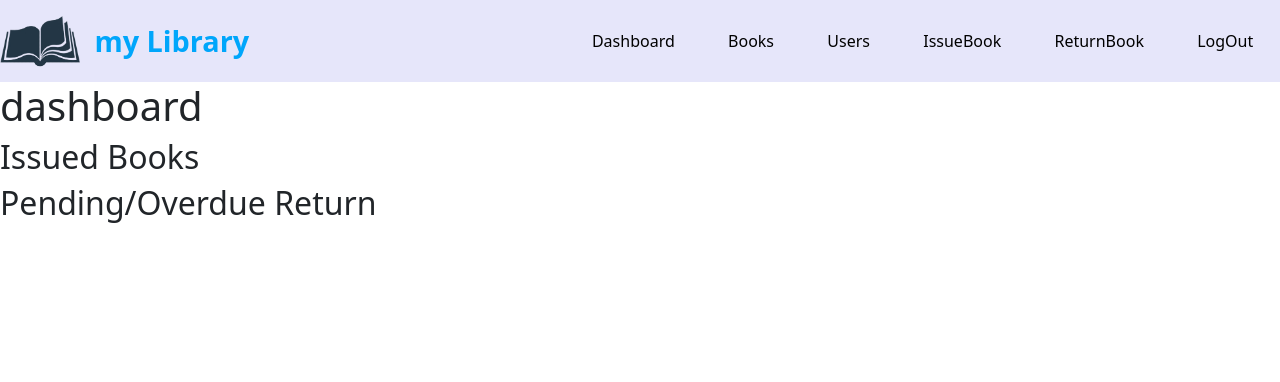
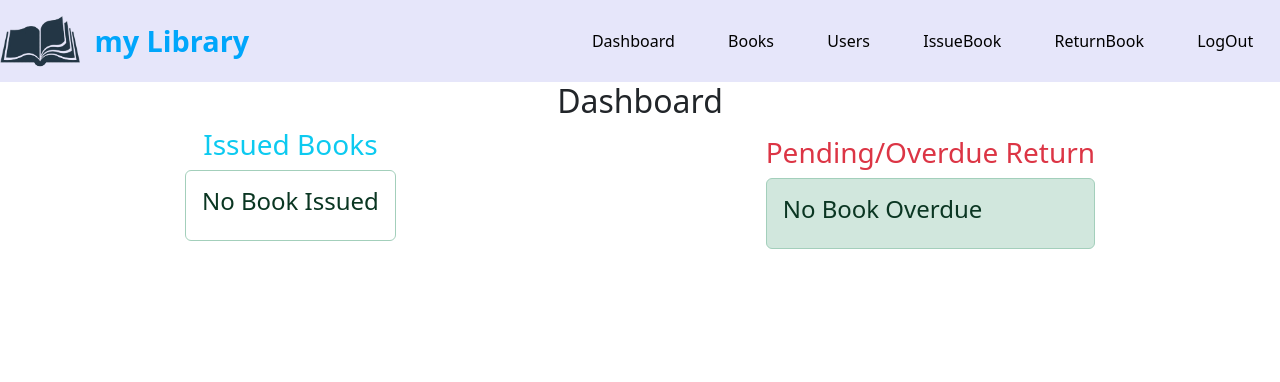
Before and after one commit to harishgupta41/myLibrary, a Flask app: template templates/dashboard.html in a window 1280 px wide. Shown: the top 382 px of the page. Run offline with Flask 3, Linux system fonts and the light colour scheme; the template is opened without the code that fills it, so the values that code supplies are empty.

Commit message:
changed dashboard styles

```diff
--- a/app.py
+++ b/app.py
@@ -13,8 +13,8 @@ app.config['SECRET_KEY'] = 'MinorProjectLibraryManagementSystem'
 try:
     db = mysql.connector.connect(
         host="localhost",
-        user="harry",
-        password="dl3san3581",
+        user="djgupta",
+        password="djgupta",
         database="library"
     )
     cursor = db.cursor()
--- a/templates/dashboard.html
+++ b/templates/dashboard.html
@@ -1,36 +1,45 @@
 {% extends "layout.html" %} {% block content %}
 <div class="dashboard">
-  <h1>dashboard</h1>
+  <h2 class="text-center">Dashboard</h2>
   <div class="body">
-    <div class="info">
-      {% if counts %}
-      <p>Total Books: {{ counts[1] }}</p>
-      <p>Total Users: {{ counts[0] }}</p>
-      {% endif %}
+    {% if counts %}
+    <div class="d-flex mx-4 text-success">
+      <p class="mx-4 fw-bold">Total Books: {{ counts[1] }}</p>
+      <p class="mx-4 fw-bold">Total Users: {{ counts[0] }}</p>
     </div>
-    <div class="books-data">
-      <div class="issued-books">
-        <h2>Issued Books</h2>
+    {% endif %}
+    <div class="d-flex justify-content-around">
+      <div class="issued-books mx-2" style="max-height: 70vh; overflow: scroll;">
+        <h3 class="text-center text-info position-sticky top-0 z-1 bg-white">Issued Books</h3>
         {% if books %} {% for book in books %}
-        <div class="book">
+        <div class="card border border-secondary p-3 m-1">
           <p>{{ book[4] }}</p>
           <p>{{ book[1] }}</p>
           <p>{{ book[6] }}</p>
         </div>
-        {% endfor %} {% endif %}
+        {% endfor %}
+        {% else %}
+          <div class="alert alert-success position-sticky top-0 z-1 bg-white">
+            <h4>No Book Issued</h4>
+          </div>
+        {% endif %}
       </div>
-      <div class="overdue-books">
-        <h2>Pending/Overdue Return</h2>
-        {% if books %} {% for book in books %} {% if book[3] <=
-        today %}
+      <div class="overdue-books m-2">
+        <h3 class="text-center text-danger">Pending/Overdue Return</h3>
+        {% if books %} {% for book in books %} {% if book[3] <= today %}
 
-        <div class="book">
+        <div class="card border border-secondary p-3">
           <p>{{ book[4] }}</p>
           <p>{{ book[1] }}</p>
           <p>{{ book[6] }}</p>
           <p>{{ book[3] }}</p>
         </div>
-        {% endif %} {% endfor %} {% endif %}
+        {% endif %} {% endfor %}
+        {% else %}
+        <div class="alert alert-success">
+          <h4>No Book Overdue</h4>
+        </div>
+        {% endif %}
       </div>
     </div>
   </div>
```
Also changed, not shown: templates/otp.html (+11 -6 lines).
